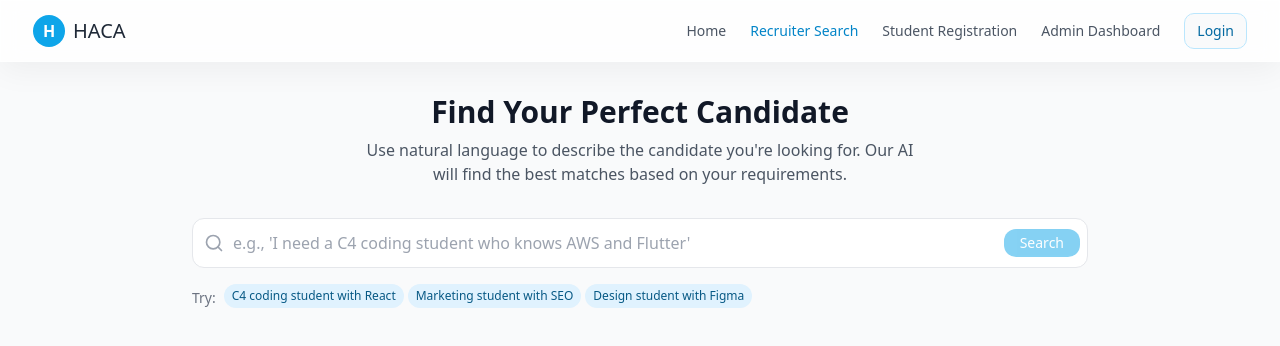
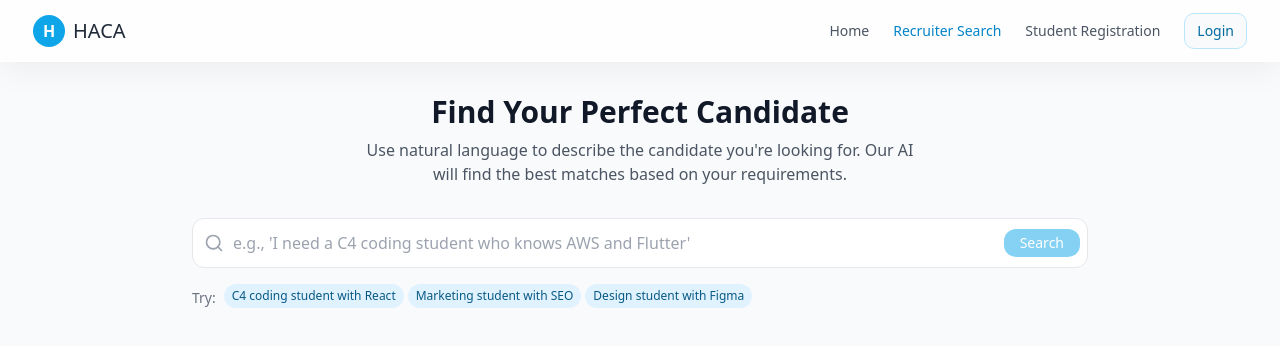
Before and after one commit to myst-2005/academatch-hub, a React (Vite) app: page /recruiter in a window 1280 px wide. Shown: the top 346 px of the page. Built offline with nearby package versions, Linux system fonts and the light colour scheme.

Commit message:
Remove admin dashboard link
Removes the admin dashboard link from the top navigation menu.

```diff
--- a/src/components/Navbar.tsx
+++ b/src/components/Navbar.tsx
@@ -70,15 +70,6 @@ const Navbar = () => {
             }`}
           >
             Student Registration
-          </Link>
-
-          <Link
-            to="/adminsecret"
-            className={`text-sm font-medium transition-colors hover:text-haca-600 ${
-              location.pathname === "/adminsecret" ? "text-haca-600" : "text-gray-600"
-            }`}
-          >
-            Admin Dashboard
           </Link>
 
           {user && !isAdmin && (
@@ -155,15 +146,6 @@ const Navbar = () => {
               Student Registration
             </Link>
 
-            <Link
-              to="/adminsecret"
-              className={`text-sm font-medium transition-colors hover:text-haca-600 ${
-                location.pathname === "/adminsecret" ? "text-haca-600" : "text-gray-600"
-              }`}
-            >
-              Admin Dashboard
-            </Link>
-
             {user && !isAdmin && (
               <Link
                 to="/student-dashboard"
```
